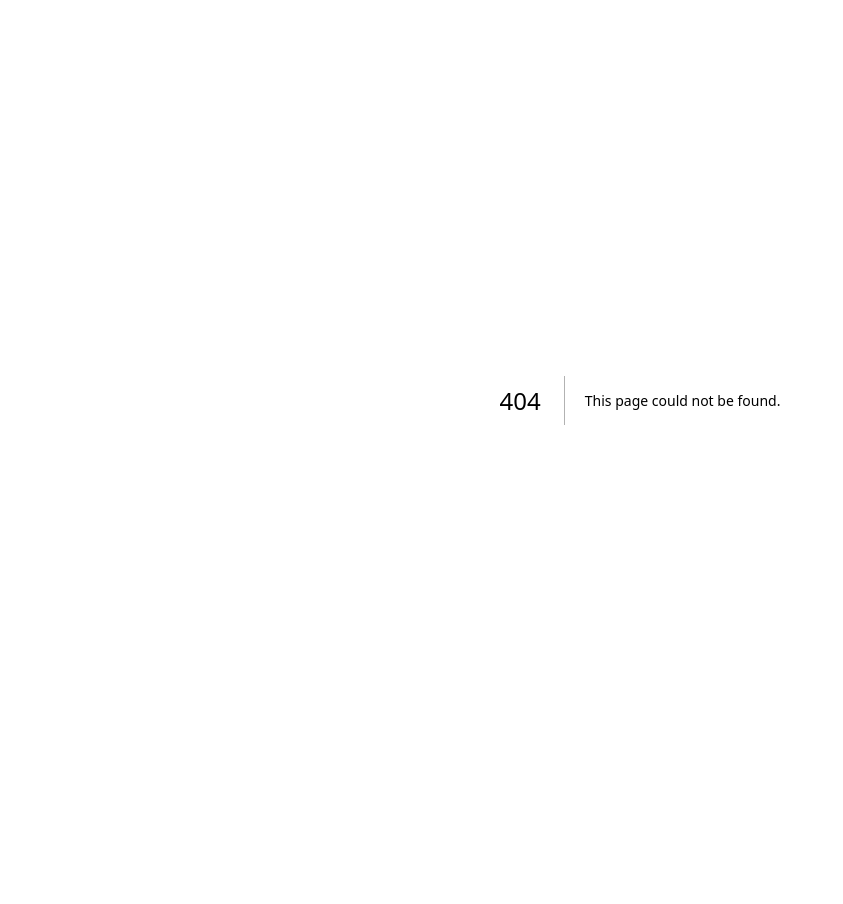
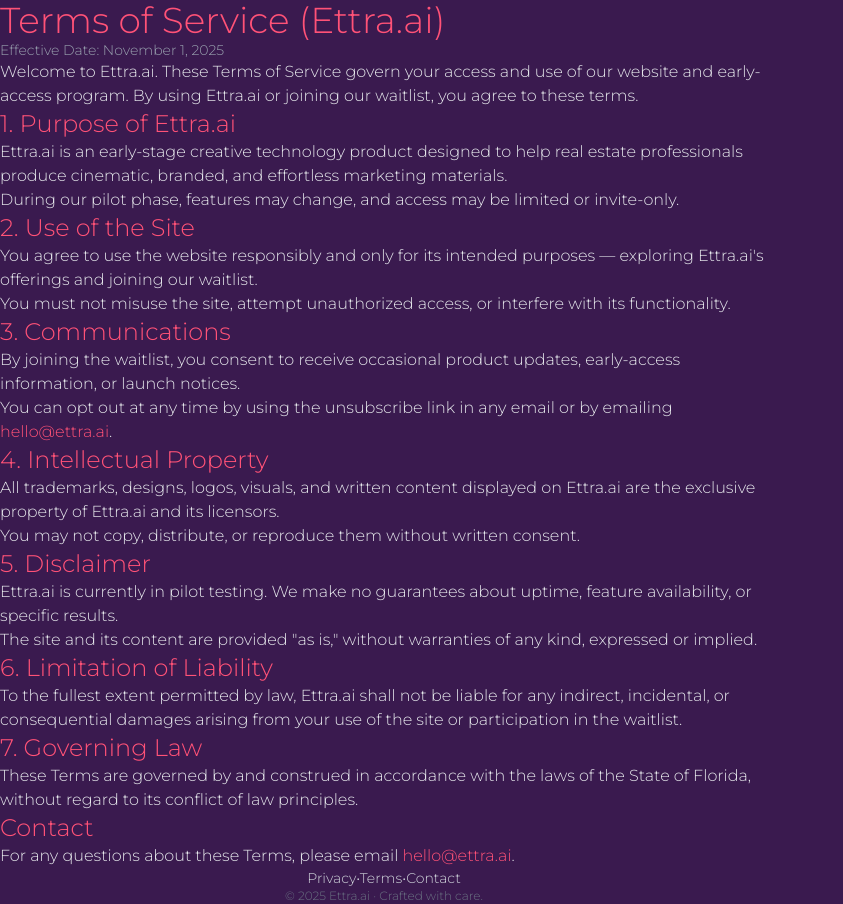
Before and after one commit to jxrxc/ettra-landing, a Next.js app: page /terms in a window 1280 px wide. Before the commit this address had no page. Shown: the whole page, without its empty margins (0-843 px from the left). Before the commit the page ends 800 px from the top, so only its background shows below. Built offline with nearby package versions, Linux system fonts and the light colour scheme.

Commit message:
feat: add Privacy and Terms pages with footer
- Add /privacy and /terms pages with full policy content
- Add footer to landing page with Privacy, Terms, and Contact links
- Footer includes copyright notice
- All pages styled to match ettra.ai brand

```diff
--- a/app/api/email/test/route.ts
+++ b/app/api/email/test/route.ts
@@ -23,7 +23,8 @@
       html: '<strong>and easy to do anywhere, even with Node.js</strong>',
     });
     return NextResponse.json({ ok: true, statusCode: res?.[0]?.statusCode }, { status: 200 });
-  } catch (error: any) {
-    return NextResponse.json({ ok: false, message: error?.message, body: error?.response?.body }, { status: 500 });
+  } catch (error: unknown) {
+    const err = error as { message?: string; response?: { body?: unknown } };
+    return NextResponse.json({ ok: false, message: err?.message, body: err?.response?.body }, { status: 500 });
   }
 }
--- a/app/api/waitlist/route.ts
+++ b/app/api/waitlist/route.ts
@@ -55,7 +55,8 @@
 
     if (error) {
       console.error('Supabase error:', error);
-      if ((error as any).code === '23505') {
+      const pgErr = error as { code?: string };
+      if (pgErr?.code === '23505') {
         return NextResponse.json({ error: 'Email already registered' }, { status: 409 });
       }
       return NextResponse.json({ error: 'Failed to add email to waitlist' }, { status: 500 });
@@ -74,8 +75,8 @@
           subject: "You're on the Ettra pilot waitlist ✨",
           text: "Thanks for joining the Ettra pilot. We'll be in touch soon with early access.",
           html: '<p>Thanks for joining the Ettra pilot. We\'ll be in touch soon with early access.</p>',
-          categories: ['waitlist', 'pilot'],
-        } as const;
+          categories: ['waitlist', 'pilot'] as string[],
+        };
         const res = await sgMail.send(msg);
         console.log('[SendGrid] Mail sent', {
           statusCode: res?.[0]?.statusCode,
@@ -84,16 +85,17 @@
       } else {
         console.warn('[SendGrid] Missing SENDGRID_API_KEY or SENDGRID_FROM_EMAIL; skipping email');
       }
-    } catch (emailErr: any) {
+    } catch (emailErr: unknown) {
+      const e = emailErr as { message?: string; code?: string; response?: { body?: unknown } };
       console.warn('[SendGrid] Failed to send confirmation', {
-        message: emailErr?.message,
-        code: emailErr?.code,
-        body: emailErr?.response?.body,
+        message: e?.message,
+        code: e?.code,
+        body: e?.response?.body,
       });
     }
 
     return NextResponse.json({ message: 'Successfully added to waitlist', data }, { status: 201 });
-  } catch (err) {
+  } catch (err: unknown) {
     console.error('API error:', err);
     return NextResponse.json({ error: 'Internal server error' }, { status: 500 });
   }
--- a/app/page.tsx
+++ b/app/page.tsx
@@ -120,6 +120,14 @@
           </form>
         )}
       </div>
+
+      {/* Footer */}
+      <footer className="text-sm text-center text-gray-300 mt-12">
+        <a href="/privacy" className="mx-2 hover:underline">Privacy</a>•
+        <a href="/terms" className="mx-2 hover:underline">Terms</a>•
+        <a href="mailto:hello@ettra.ai" className="mx-2 hover:underline">Contact</a>
+        <p className="mt-3 text-xs text-gray-500">© 2025 Ettra.ai · Crafted with care.</p>
+      </footer>
     </div>
   );
 }
--- /dev/null
+++ b/app/privacy/page.tsx
@@ -0,0 +1,80 @@
+export default function PrivacyPage() {
+  return (
+    <div className="min-h-screen bg-[#3A1A4F] text-white px-6 py-12">
+      <div className="max-w-3xl mx-auto">
+        <h1 className="text-3xl md:text-4xl font-bold mb-8 text-[#FF5277]">
+          Privacy Policy (Ettra.ai)
+        </h1>
+
+        <p className="text-sm text-gray-400 mb-8">
+          Effective Date: November 1, 2025
+        </p>
+
+        <div className="prose prose-invert max-w-none space-y-6 text-gray-200">
+          <p>
+            Welcome to Ettra.ai, a creative technology platform crafted to elevate how real estate professionals present their listings.
+          </p>
+
+          <p>
+            This Privacy Policy explains how we collect, use, and protect your personal information when you visit our website or join our waitlist.
+          </p>
+
+          <h2 className="text-2xl font-semibold mt-8 mb-4 text-[#FF5277]">1. Information We Collect</h2>
+          <ul className="list-disc list-inside space-y-2 ml-4">
+            <li><strong>Email address:</strong> collected when you join our waitlist or subscribe for early access.</li>
+            <li><strong>Optional communications:</strong> if you reply to our emails or contact us directly, we may retain those communications for context and support.</li>
+          </ul>
+
+          <h2 className="text-2xl font-semibold mt-8 mb-4 text-[#FF5277]">2. How We Use Your Information</h2>
+          <p>We use your information to:</p>
+          <ul className="list-disc list-inside space-y-2 ml-4">
+            <li>Confirm your waitlist registration and provide early access updates.</li>
+            <li>Share relevant product news, launch announcements, and invitations to pilot programs.</li>
+            <li>Improve Ettra.ai&apos;s user experience and communication effectiveness.</li>
+          </ul>
+          <p className="mt-4">
+            We do not sell, rent, or share your data with third parties for marketing purposes.
+          </p>
+
+          <h2 className="text-2xl font-semibold mt-8 mb-4 text-[#FF5277]">3. Data Storage & Security</h2>
+          <p>
+            All data is securely stored and managed using reputable service providers (such as Supabase and SendGrid) with encryption and industry-standard security practices.
+          </p>
+          <p className="mt-4">
+            Access is limited to authorized Ettra team members for operational purposes only.
+          </p>
+
+          <h2 className="text-2xl font-semibold mt-8 mb-4 text-[#FF5277]">4. Cookies & Analytics</h2>
+          <p>
+            Our site may use basic cookies or analytics tools to monitor website performance and improve usability. No tracking cookies or third-party advertising scripts are used at this stage.
+          </p>
+
+          <h2 className="text-2xl font-semibold mt-8 mb-4 text-[#FF5277]">5. Your Rights</h2>
+          <p>
+            You may request deletion or modification of your information at any time by contacting <a href="mailto:hello@ettra.ai" className="text-[#FF5277] hover:underline">hello@ettra.ai</a>.
+          </p>
+          <p className="mt-4">
+            To unsubscribe from communications, simply follow the link in any email or email us directly.
+          </p>
+
+          <h2 className="text-2xl font-semibold mt-8 mb-4 text-[#FF5277]">6. Updates to This Policy</h2>
+          <p>
+            As Ettra evolves, we may update this Privacy Policy. All changes will be posted here with a revised &quot;Effective Date.&quot;
+          </p>
+
+          <h2 className="text-2xl font-semibold mt-8 mb-4 text-[#FF5277]">Contact</h2>
+          <p>
+            For questions about this policy or your data, please reach us at <a href="mailto:hello@ettra.ai" className="text-[#FF5277] hover:underline">hello@ettra.ai</a>.
+          </p>
+        </div>
+
+        <footer className="text-sm text-center text-gray-300 mt-12">
+          <a href="/privacy" className="mx-2 hover:underline">Privacy</a>•
+          <a href="/terms" className="mx-2 hover:underline">Terms</a>•
+          <a href="mailto:hello@ettra.ai" className="mx-2 hover:underline">Contact</a>
+          <p className="mt-3 text-xs text-gray-500">© 2025 Ettra.ai · Crafted with care.</p>
+        </footer>
+      </div>
+    </div>
+  );
+}
--- /dev/null
+++ b/app/terms/page.tsx
@@ -0,0 +1,83 @@
+export default function TermsPage() {
+  return (
+    <div className="min-h-screen bg-[#3A1A4F] text-white px-6 py-12">
+      <div className="max-w-3xl mx-auto">
+        <h1 className="text-3xl md:text-4xl font-bold mb-8 text-[#FF5277]">
+          Terms of Service (Ettra.ai)
+        </h1>
+
+        <p className="text-sm text-gray-400 mb-8">
+          Effective Date: November 1, 2025
+        </p>
+
+        <div className="prose prose-invert max-w-none space-y-6 text-gray-200">
+          <p>
+            Welcome to Ettra.ai. These Terms of Service govern your access and use of our website and early-access program. By using Ettra.ai or joining our waitlist, you agree to these terms.
+          </p>
+
+          <h2 className="text-2xl font-semibold mt-8 mb-4 text-[#FF5277]">1. Purpose of Ettra.ai</h2>
+          <p>
+            Ettra.ai is an early-stage creative technology product designed to help real estate professionals produce cinematic, branded, and effortless marketing materials.
+          </p>
+          <p className="mt-4">
+            During our pilot phase, features may change, and access may be limited or invite-only.
+          </p>
+
+          <h2 className="text-2xl font-semibold mt-8 mb-4 text-[#FF5277]">2. Use of the Site</h2>
+          <p>
+            You agree to use the website responsibly and only for its intended purposes — exploring Ettra.ai&apos;s offerings and joining our waitlist.
+          </p>
+          <p className="mt-4">
+            You must not misuse the site, attempt unauthorized access, or interfere with its functionality.
+          </p>
+
+          <h2 className="text-2xl font-semibold mt-8 mb-4 text-[#FF5277]">3. Communications</h2>
+          <p>
+            By joining the waitlist, you consent to receive occasional product updates, early-access information, or launch notices.
+          </p>
+          <p className="mt-4">
+            You can opt out at any time by using the unsubscribe link in any email or by emailing <a href="mailto:hello@ettra.ai" className="text-[#FF5277] hover:underline">hello@ettra.ai</a>.
+          </p>
+
+          <h2 className="text-2xl font-semibold mt-8 mb-4 text-[#FF5277]">4. Intellectual Property</h2>
+          <p>
+            All trademarks, designs, logos, visuals, and written content displayed on Ettra.ai are the exclusive property of Ettra.ai and its licensors.
+          </p>
+          <p className="mt-4">
+            You may not copy, distribute, or reproduce them without written consent.
+          </p>
+
+          <h2 className="text-2xl font-semibold mt-8 mb-4 text-[#FF5277]">5. Disclaimer</h2>
+          <p>
+            Ettra.ai is currently in pilot testing. We make no guarantees about uptime, feature availability, or specific results.
+          </p>
+          <p className="mt-4">
+            The site and its content are provided &quot;as is,&quot; without warranties of any kind, expressed or implied.
+          </p>
+
+          <h2 className="text-2xl font-semibold mt-8 mb-4 text-[#FF5277]">6. Limitation of Liability</h2>
+          <p>
+            To the fullest extent permitted by law, Ettra.ai shall not be liable for any indirect, incidental, or consequential damages arising from your use of the site or participation in the waitlist.
+          </p>
+
+          <h2 className="text-2xl font-semibold mt-8 mb-4 text-[#FF5277]">7. Governing Law</h2>
+          <p>
+            These Terms are governed by and construed in accordance with the laws of the State of Florida, without regard to its conflict of law principles.
+          </p>
+
+          <h2 className="text-2xl font-semibold mt-8 mb-4 text-[#FF5277]">Contact</h2>
+          <p>
+            For any questions about these Terms, please email <a href="mailto:hello@ettra.ai" className="text-[#FF5277] hover:underline">hello@ettra.ai</a>.
+          </p>
+        </div>
+
+        <footer className="text-sm text-center text-gray-300 mt-12">
+          <a href="/privacy" className="mx-2 hover:underline">Privacy</a>•
+          <a href="/terms" className="mx-2 hover:underline">Terms</a>•
+          <a href="mailto:hello@ettra.ai" className="mx-2 hover:underline">Contact</a>
+          <p className="mt-3 text-xs text-gray-500">© 2025 Ettra.ai · Crafted with care.</p>
+        </footer>
+      </div>
+    </div>
+  );
+}
```
